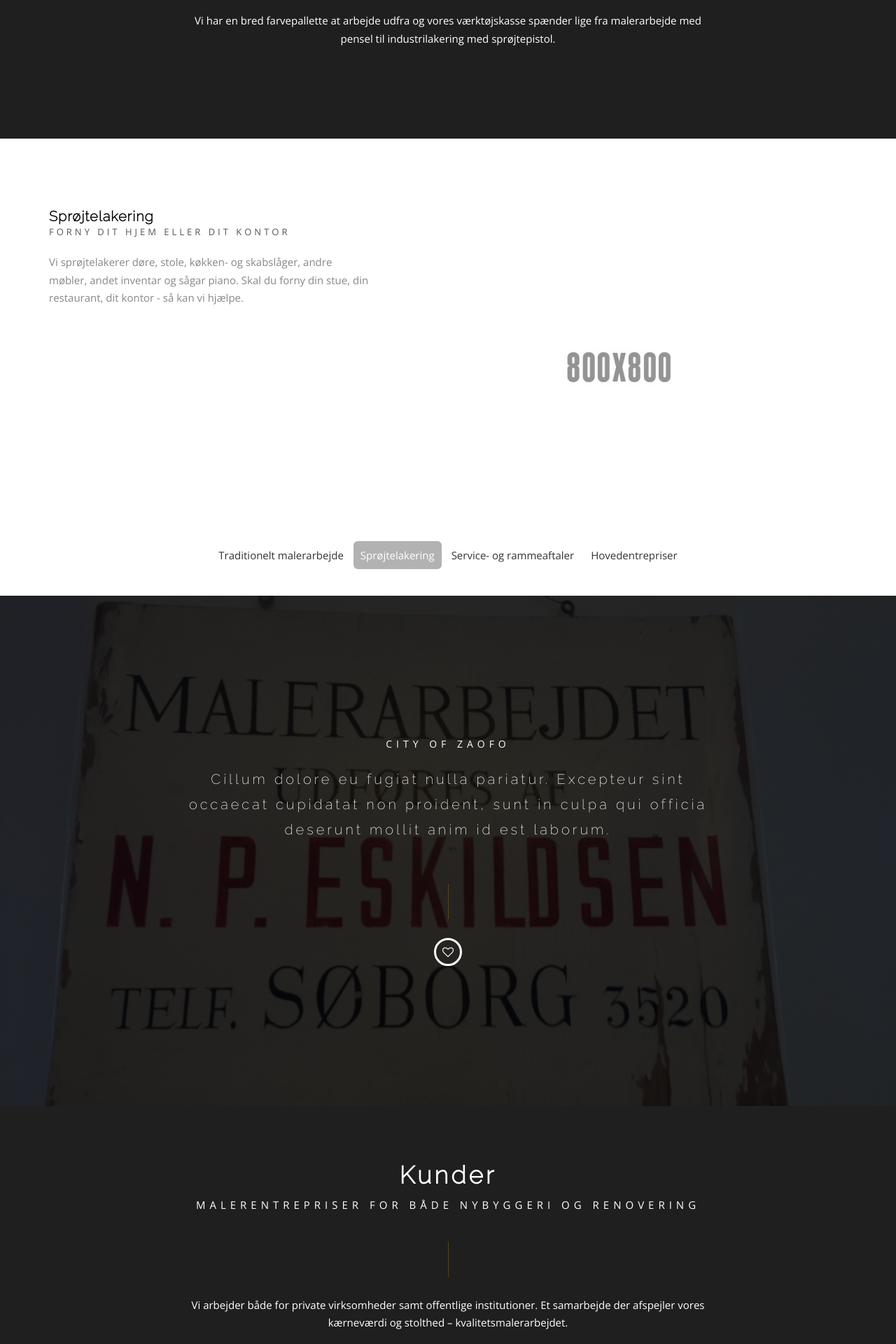
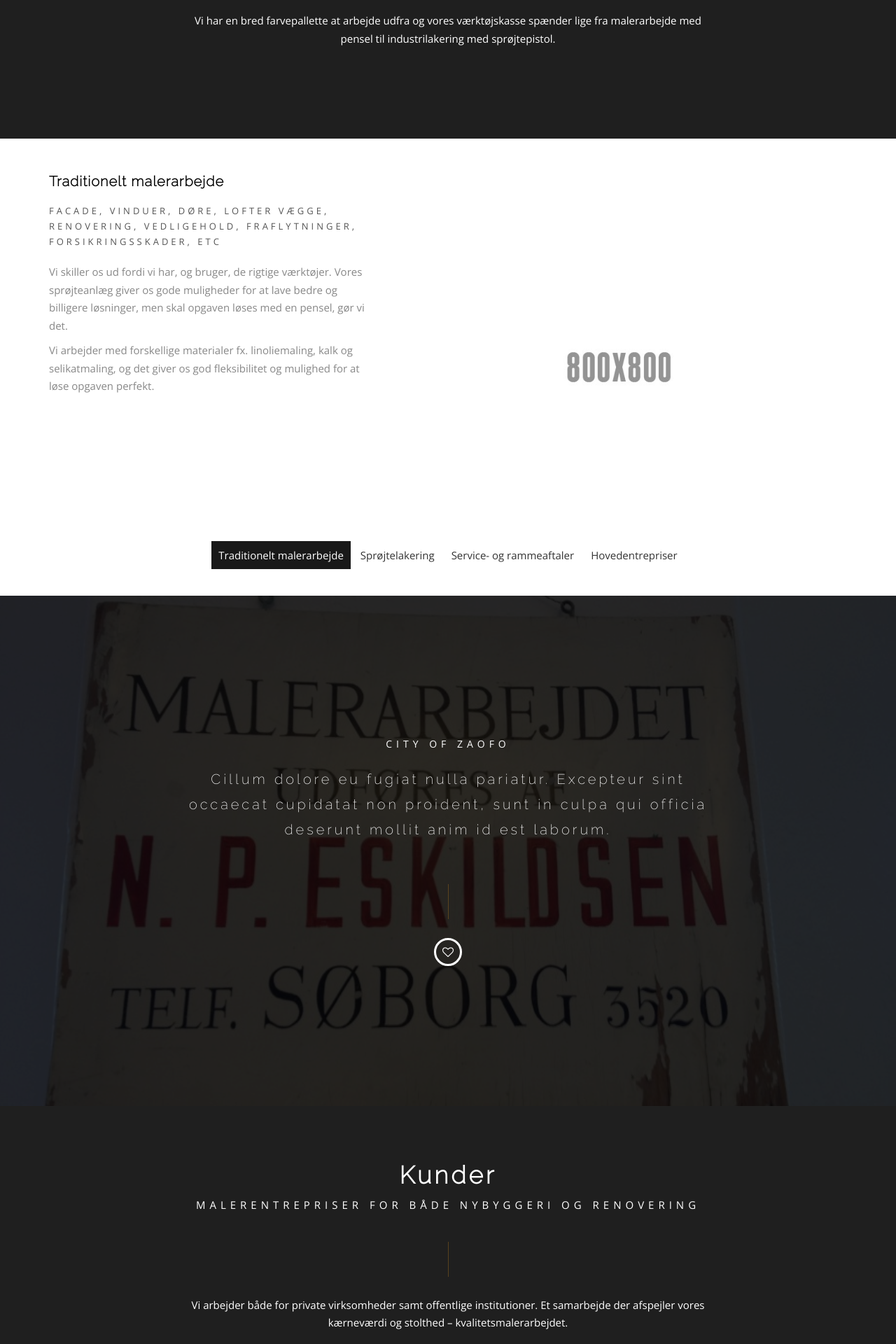
Before and after one commit to re-cph/eskildsen, a Jekyll site: the page built from index.html, in a window 1280 px wide. Shown: the part 1038-2958 px from the top of the page at 70% size. Built offline with Jekyll 4.4.1, drawn with Linux system fonts in a browser that asks for light colours.

Commit message:
Fix slider menu being broken when resizing screen

```diff
--- a/_sass/_site.sass
+++ b/_sass/_site.sass
@@ -35,7 +35,7 @@
   p, a
     color: #000
   .phone
-    font-size: 35px
+    font-size: 20px
     line-height: 45px
     font-weight: 300
 
--- a/css/style.css
+++ b/css/style.css
@@ -377,7 +377,7 @@
 }
 .team-social a:hover{color:#1f1f1f;background:#fff;}
 #services-list .small-title {
-    margin: 0;
+    margin: 0 0 20px;
 }
 .team-post {
     color: #555555;
@@ -386,7 +386,7 @@
     margin-bottom: 20px;
     text-transform: uppercase;
 }
-.team-spacing{height:100px;width:100%;}
+.team-spacing{height:50px;width:100%;}
 #services-list .owl-pagination {
     height: 80px;
     margin-top: -80px;
@@ -396,9 +396,9 @@
     z-index: 1;
 }
 #services-list .owl-page.active {
-    background: none repeat scroll 0 0 rgba(0, 0, 0, 0.3);
+    background: none repeat scroll 0 0 rgba(0, 0, 0, 0.9);
     /*border-radius: 100px;*/
-    border-radius: 6px;
+    /*border-radius: 6px;*/
     color: #fff;
 }
 #services-list .owl-page span {
--- a/index.html
+++ b/index.html
@@ -95,7 +95,7 @@
 <div id="services-list" class="clearfix">
   <div class="container">
         <div class="row">
-          <div class="team-slider" data-auto-play="4000"><!-- NOTE: slider pagination texts are set in script.js -->
+          <div class="team-slider" data-auto-play="8000"><!-- NOTE: slider pagination texts are set in script.js -->
                 <div class="team-inner clearfix">
                     <div class="col-md-5">
                         <div class="team-spacing"></div>
--- a/js/script.js
+++ b/js/script.js
@@ -56,6 +56,12 @@
         transitionStyle: "fade"
     });
 
+    var teamSliderAfter = function() {
+      $(".team-slider .owl-page").eq(0).html("Traditionelt malerarbejde");
+      $(".team-slider .owl-page").eq(1).html("Sprøjtelakering");
+      $(".team-slider .owl-page").eq(2).html("Service- og rammeaftaler");
+      $(".team-slider .owl-page").eq(3).html("Hovedentrepriser");
+    };
 
     //slider team setting
     $(".team-slider").owlCarousel({
@@ -69,12 +75,8 @@
         mouseDrag: false,
         stopOnHover: true,
         transitionStyle: "fade",
-        afterInit: function() {
-          $(".team-slider .owl-page").eq(0).html("Traditionelt malerarbejde");
-          $(".team-slider .owl-page").eq(1).html("Sprøjtelakering");
-          $(".team-slider .owl-page").eq(2).html("Service- og rammeaftaler");
-          $(".team-slider .owl-page").eq(3).html("Hovedentrepriser");
-        }
+        afterInit: function() { teamSliderAfter() },
+        afterUpdate: function() { teamSliderAfter() },
     });
 
     // script prettyphoto
```
